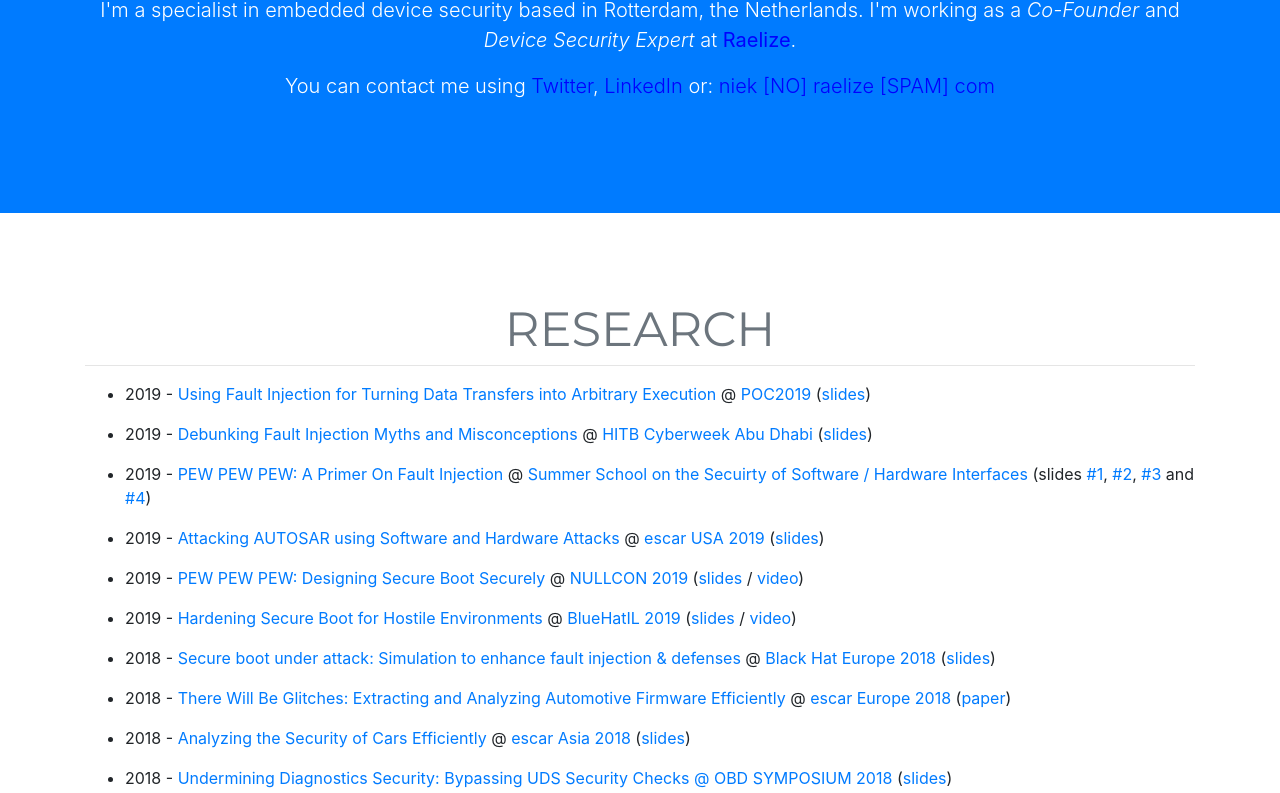
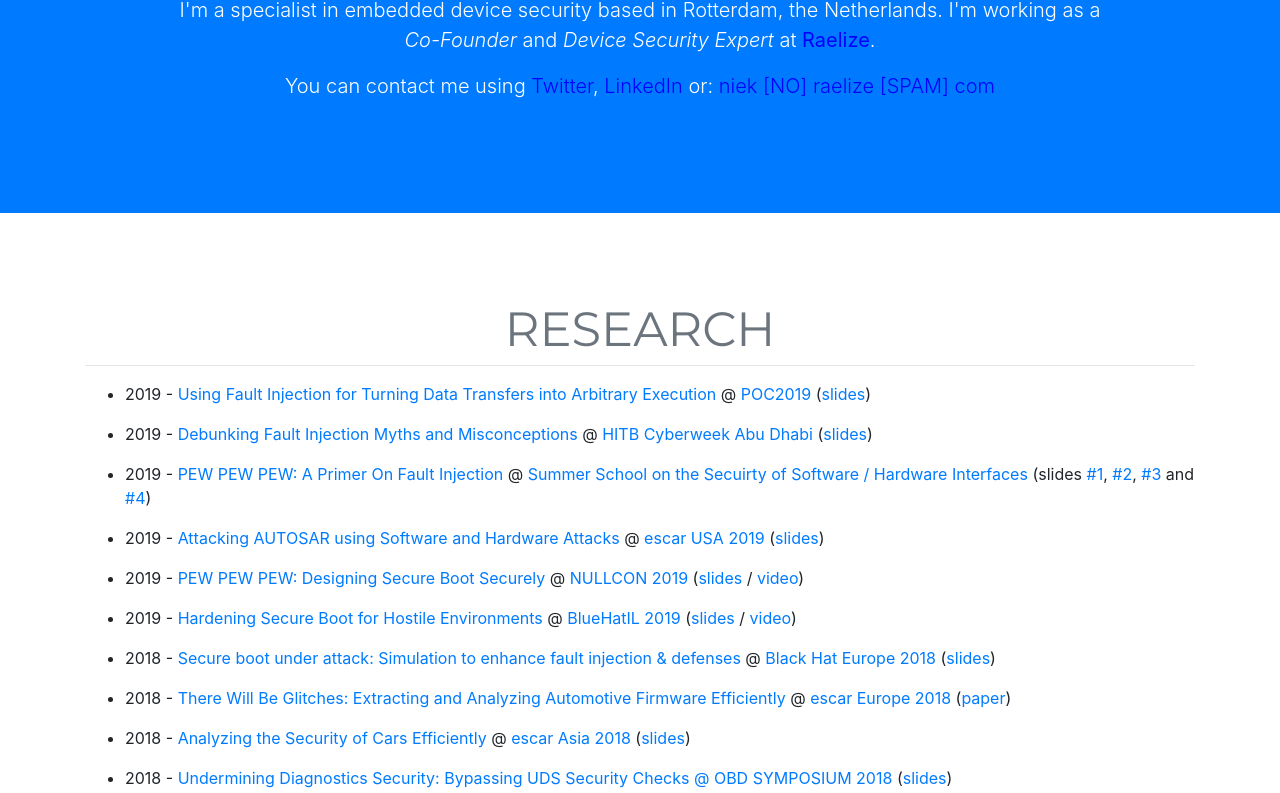
Before and after one commit to tieknimmers/tieknimmers.github.io, a website with bundled scripts: page index.html in a window 1280 px wide. Shown: the part 435-1228 px from the top of the page. Built offline with nearby package versions, Linux system fonts and the light colour scheme; files whose address does not match are found by name.

Commit message:
updated details

```diff
--- a/index.html
+++ b/index.html
@@ -69,7 +69,7 @@
       <img class="img-fluid mb-5 d-block mx-auto" src="img/niek.jpg" alt="">
     <h2>Hi.</h2>
     <p class="lead">
-      I'm a specialist in embedded device security based in Rotterdam, the Netherlands. I'm working as a <i>Co-Founder</i> and <i>Device Security Expert</i> at <b><a href="https://raelize.com/" style="color: blue !important;">Raelize</a></b>.
+      I'm a specialist in embedded device security based in Rotterdam, the Netherlands. I'm working as a <br><i>Co-Founder</i> and <i>Device Security Expert</i> at <b><a href="https://raelize.com/" style="color: blue !important;">Raelize</a></b>.
     </p>
     <p class="lead">You can contact me using <a href="http://twitter.com/tieknimmers" style="color: blue !important;">Twitter</a>, <a href="https://www.linkedin.com/in/niektimmers/" style="color: blue !important;">LinkedIn</a> or: <a href="mailto:niek [NO] raelize [SPAM] com" style="color: blue !important;">niek [NO] raelize [SPAM] com</a></p>
 <!--
```
